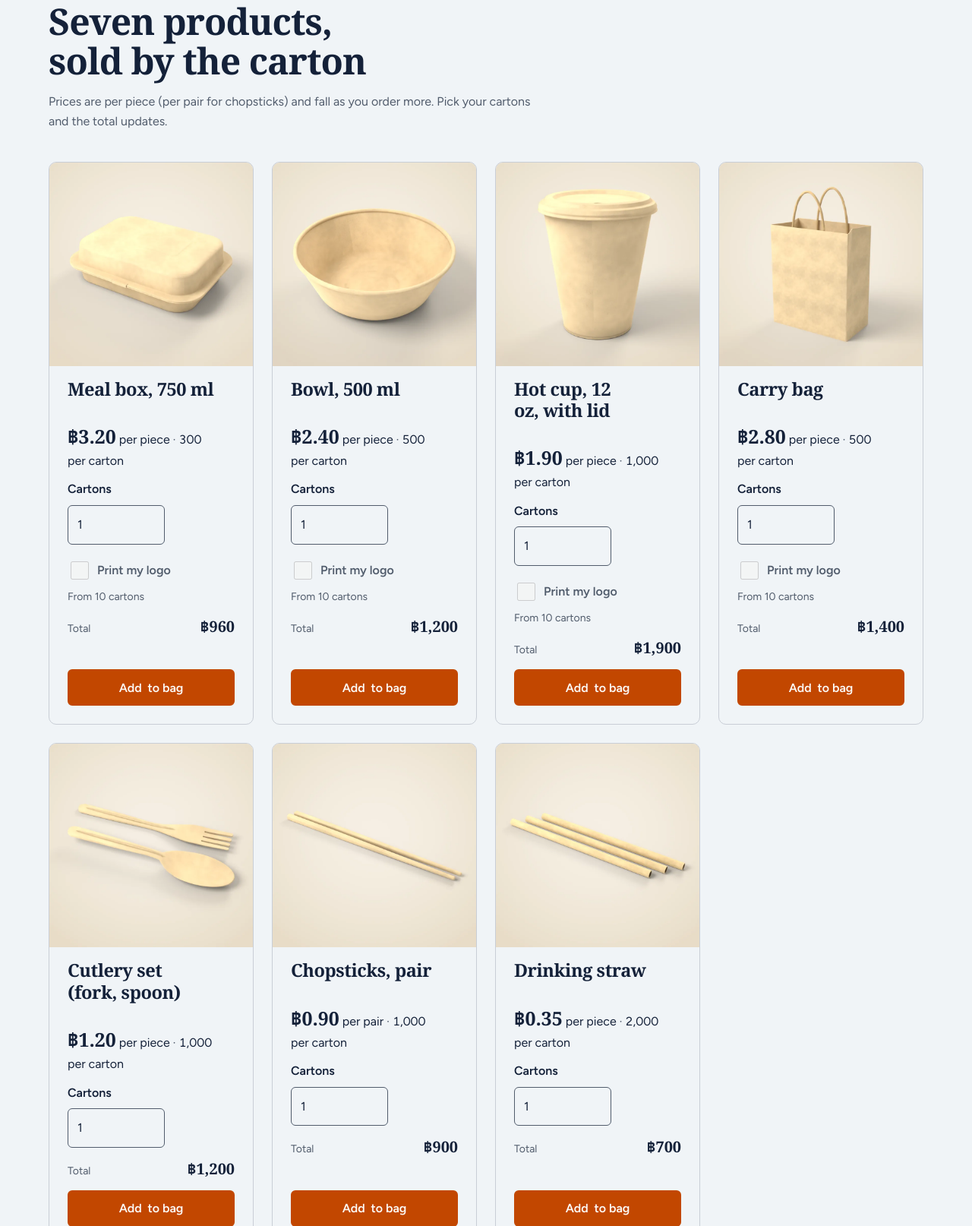
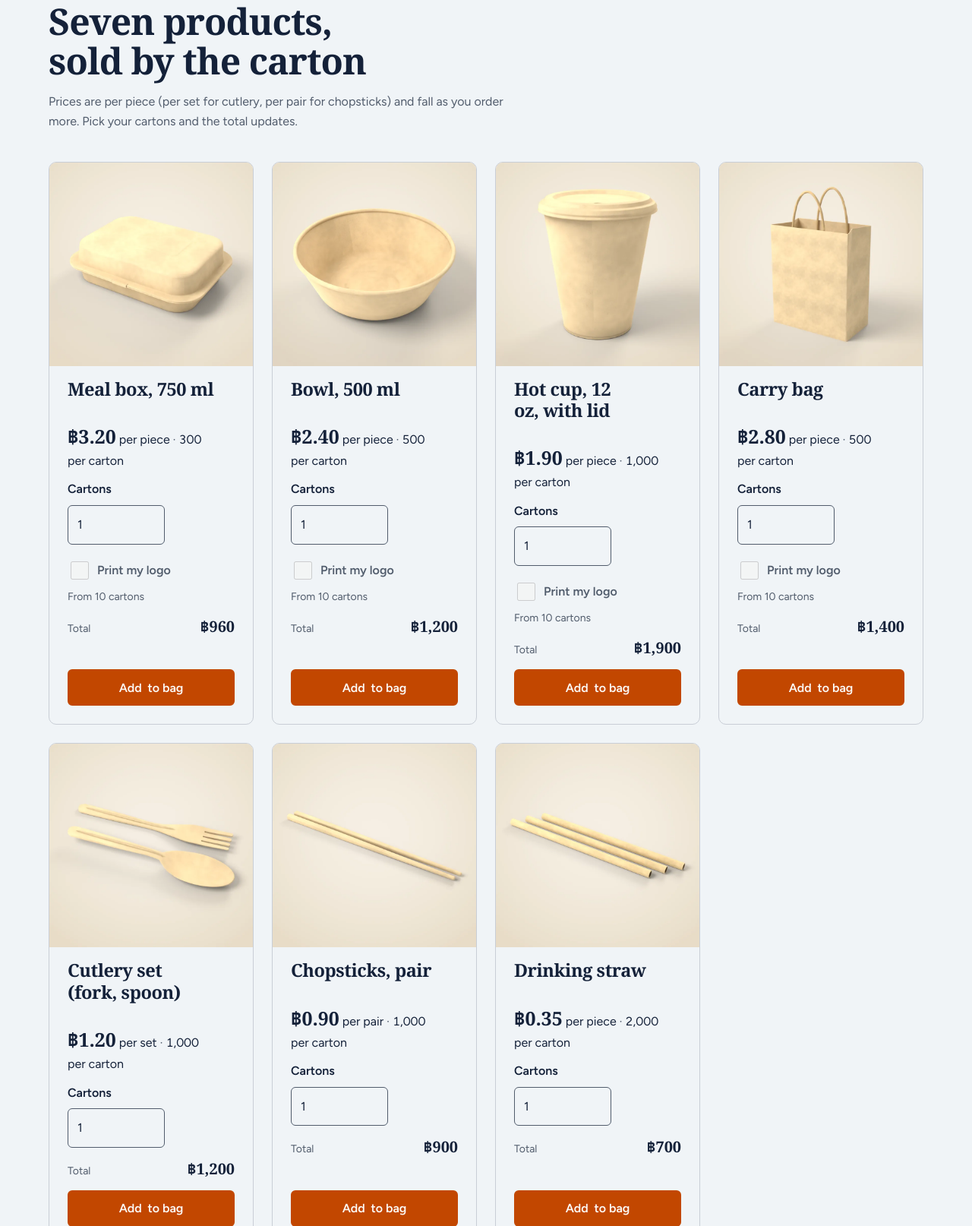
Before and after one commit to phonesett10401/strawcycle, a website with bundled scripts: page business.html in a window 1280 px wide. Shown: the part 580-2194 px from the top of the page at 76% size. Built offline with nearby package versions, Linux system fonts and the light colour scheme; a web font is replaced by a local one.

Commit message:
fix: cutlery set is priced per set
Co-Authored-By: Claude Opus 5.5 <noreply@anthropic.com>

```diff
--- a/business.html
+++ b/business.html
@@ -46,7 +46,7 @@
       <div class="wrap">
         <div class="section-head reveal">
           <h2 id="products-title">Seven products, sold by the carton</h2>
-          <p>Prices are per piece (per pair for chopsticks) and fall as you order more. Pick your cartons and the total updates.</p>
+          <p>Prices are per piece (per set for cutlery, per pair for chopsticks) and fall as you order more. Pick your cartons and the total updates.</p>
         </div>
         <div class="product-grid reveal">
         <article class="card product" data-product="meal-box">
@@ -120,7 +120,7 @@
         <article class="card product" data-product="cutlery">
           <img class="product-photo" src="images/products/cutlery.webp" alt="Straw-fibre fork and spoon" width="800" height="800" loading="lazy" decoding="async">
           <h3>Cutlery set (fork, spoon)</h3>
-          <p class="price-row"><span class="piece num">฿1.20</span> per piece <span class="sep" aria-hidden="true">·</span> <span class="per-carton num">1,000 per carton</span></p>
+          <p class="price-row"><span class="piece num">฿1.20</span> per set <span class="sep" aria-hidden="true">·</span> <span class="per-carton num">1,000 per carton</span></p>
           <div class="field">
             <label for="c-cutlery">Cartons<span class="visually-hidden"> of Cutlery set (fork, spoon)</span></label>
             <input id="c-cutlery" name="cartons" type="number" inputmode="numeric" min="1" max="999" step="1" value="1">
--- a/shop.js
+++ b/shop.js
@@ -1,13 +1,13 @@
 // Catalogue and carton pricing. Prices in satang (1 baht = 100 satang) until the
 // final baht total, so every line total is a whole number of baht.
 
-// logo: logo printing is offered (box, bowl, cup and bag only); unit: what one price buys (chopsticks come in pairs).
+// logo: logo printing is offered (box, bowl, cup and bag only); unit: what one price buys (chopsticks come in pairs, cutlery in sets).
 export const PRODUCTS = [
   { id: 'meal-box', name: 'Meal box, 750 ml', perCarton: 300, satang: 320, grams: 20, estimate: false, logo: true, unit: 'piece' },
   { id: 'bowl', name: 'Bowl, 500 ml', perCarton: 500, satang: 240, grams: 14, estimate: true, logo: true, unit: 'piece' },
   { id: 'cup', name: 'Hot cup, 12 oz, with lid', perCarton: 1000, satang: 190, grams: 10, estimate: true, logo: true, unit: 'piece' },
   { id: 'bag', name: 'Carry bag', perCarton: 500, satang: 280, grams: 18, estimate: true, logo: true, unit: 'piece' },
-  { id: 'cutlery', name: 'Cutlery set (fork, spoon)', perCarton: 1000, satang: 120, grams: 6, estimate: true, logo: false, unit: 'piece' },
+  { id: 'cutlery', name: 'Cutlery set (fork, spoon)', perCarton: 1000, satang: 120, grams: 6, estimate: true, logo: false, unit: 'set' },
   { id: 'chopsticks', name: 'Chopsticks, pair', perCarton: 1000, satang: 90, grams: 5, estimate: true, logo: false, unit: 'pair' },
   { id: 'drinking-straw', name: 'Drinking straw', perCarton: 2000, satang: 35, grams: 1, estimate: true, logo: false, unit: 'piece' },
 ];
```
Also changed, not shown: tests/shop.test.mjs (+3 -2 lines).
